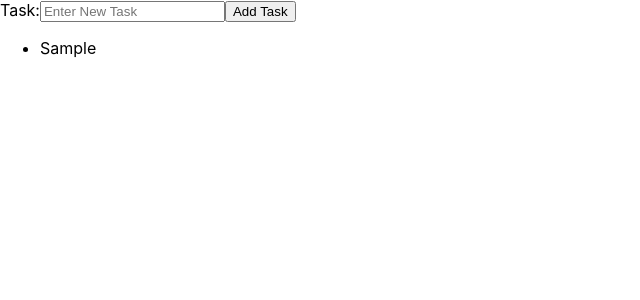
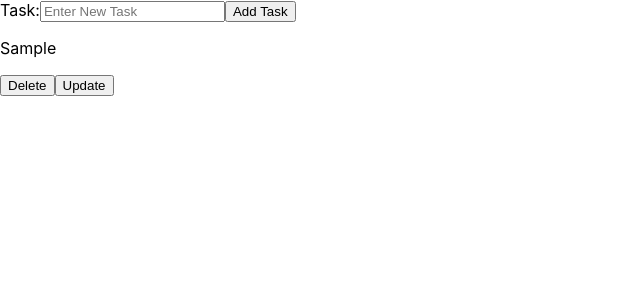
Before and after one commit to AidanFarhi/todo-bootcamp, a React (Create React App) app: page / in a window 1280 px wide. Both pictures are taken after typing "Sample" into the empty fields and a click on the button "Add Task". Shown: the top 300 px of the page, without its empty margins (0-640 px from the left). Built offline with nearby package versions, Linux system fonts and the light colour scheme.

Commit message:
created a seperate TodoItem component

```diff
--- a/src/App.js
+++ b/src/App.js
@@ -1,4 +1,5 @@
 import React from 'react'
+import TodoItem from './TodoItem'
 
 class TodoList extends React.Component {
   constructor () {
@@ -29,7 +30,7 @@ class TodoList extends React.Component {
   }
 
   render() {
-    const todoListElements = this.state.todos.map(td => <li key={this.state.todos.indexOf(td)}>{td}</li>)
+    const todoListElements = this.state.todos.map(td => <TodoItem key={this.state.todos.indexOf(td)} text={td} />)
     return (
       <div className='container'>
         <form onSubmit={this.addItem}>
@@ -37,9 +38,9 @@ class TodoList extends React.Component {
             <input type='text' name='taskName' value={this.state.currentToDo} placeholder='Enter New Task' onChange={this.handleChange}/>
             <button type='submit'>Add Task</button>
         </form>
-        <ul>
+        <div className='todo-list'>
           {todoListElements}
-        </ul>
+        </div>
       </div>
 
     )
--- /dev/null
+++ b/src/TodoItem.js
@@ -0,0 +1,13 @@
+import React from 'react'
+
+const TodoItem = (props) => {
+    return (
+        <div className='td-item'>
+            <p>{props.text}</p>
+            <button >Delete</button>
+            <button >Update</button>
+        </div>
+    )
+}
+
+export default TodoItem
```
Also changed, not shown: src/App.css (deleted, +0 -38 lines), 1 other file (tests, documents, lock files or other folders).
